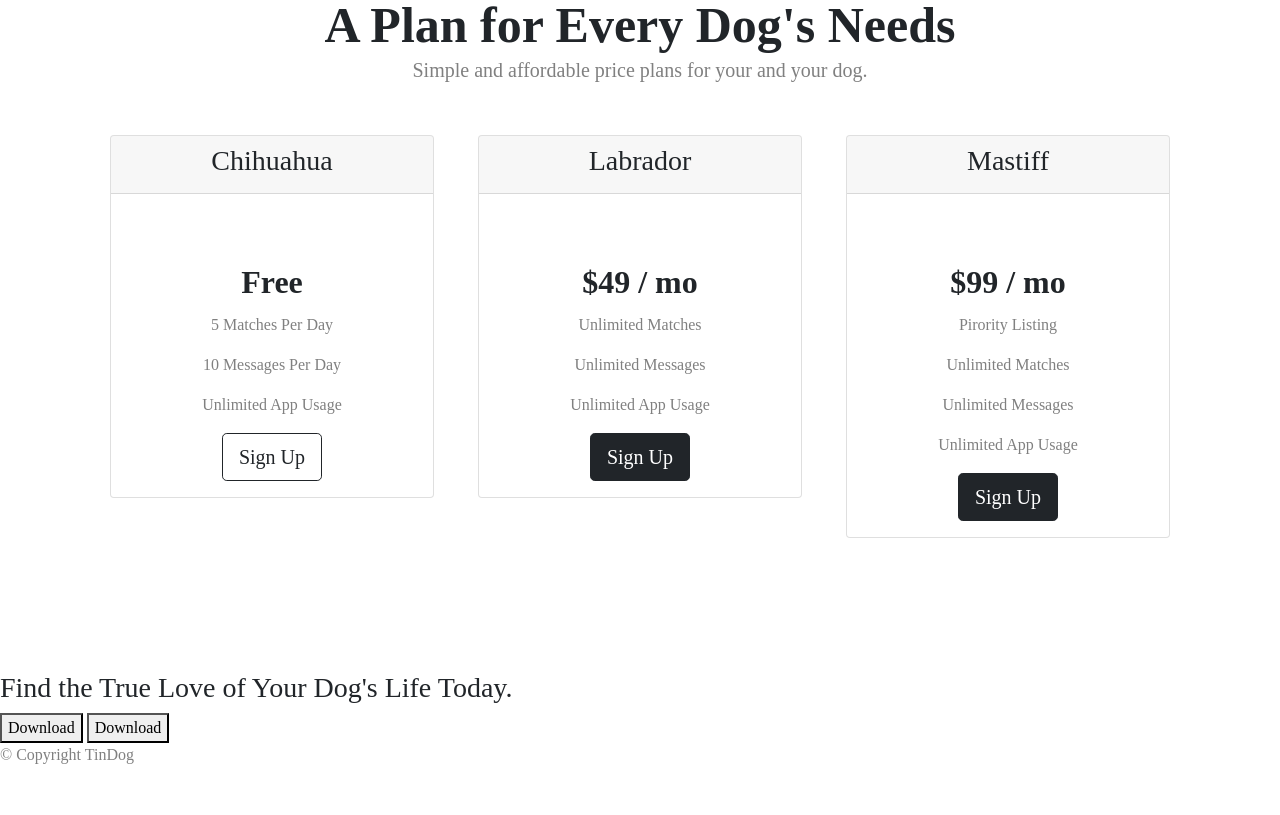
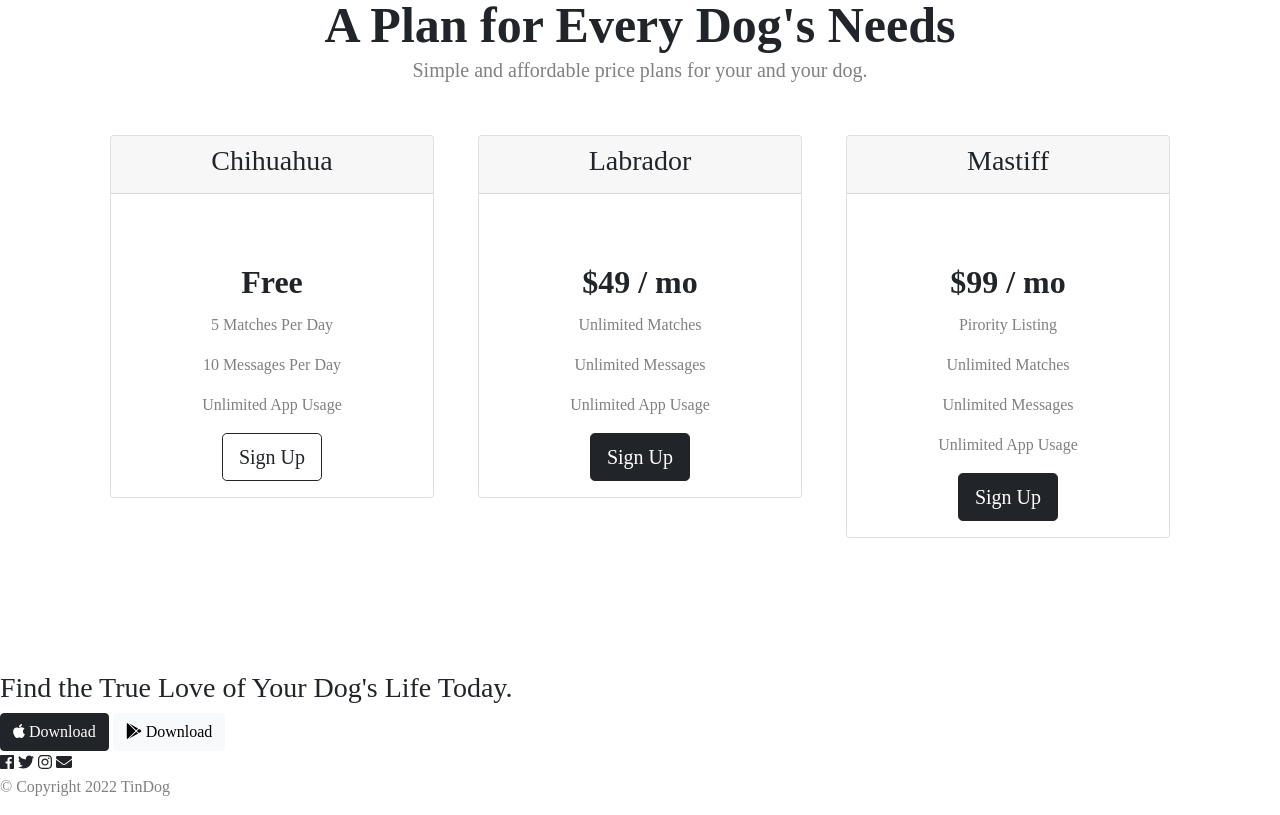
Before and after one commit to Raghujeet/tindog-clone, a plain HTML site: page index.html in a window 1280 px wide. Shown: the part 1401-2216 px from the top of the page. Before the commit the page ends 2184 px from the top, so only its background shows below. Drawn offline with nearby package versions, Linux system fonts and the light colour scheme; files whose address does not match are found by name.

Commit message:
Update index.html

```diff
--- a/index.html
+++ b/index.html
@@ -16,7 +16,7 @@
   <!-- Google Font -->
   <link href="https://fonts.googleapis.com/css2?family=Montserrat:wght@100&family=Sacramento&family=Ubuntu:wght@300;500&display=swap" rel="stylesheet">
   <!-- CSS stylesheet -->
-  <link rel="stylesheet" href=" C:\Users\Music World\Desktop\Web Development\Bootstrap-installation\TinDog-Start-master\css\styles.css">
+  <link rel="stylesheet" href="C:\Users\Karamjeet\Desktop\Web development\TinDog-Start-master\css\styles.css">
 </head>
 
 <body>
@@ -31,13 +31,13 @@
         <div class="collapse navbar-collapse" id="navbarTogglerDemo01">
           <ul class="navbar-nav ms-auto">
             <li class="nav-item">
-              <a class="nav-link" href="">Contect</a>
+              <a class="nav-link" href="#footer">Contect</a>
             </li>
             <li class="nav-item">
-              <a class="nav-link" href="">Pricing</a>
+              <a class="nav-link" href="#pricing">Pricing</a>
             </li>
             <li class="nav-item">
-              <a class="nav-link" href="">Download</a>
+              <a class="nav-link" href="#cta">Download</a>
             </li>
           </ul>
         </div>
@@ -50,7 +50,7 @@
           <button type="button" class="btn btn-outline-light btn-lg Download-button"><i class="fab fa-google-play"></i> Download</button>
         </div>
         <!-- Title-image -->
-        <div class="col-lg-6 ">
+        <div class="col-lg-6 Title-con">
           <img class="Title-image" src="images/iphone6.png" alt="iphone-mockup">
         </div>
       </div>
@@ -175,13 +175,22 @@
 
   <!-- Call to Action -->
   <section id="cta">
-    <h3>Find the True Love of Your Dog's Life Today.</h3>
-    <button type="button">Download</button>
-    <button type="button">Download</button>
+    <div class=" ">
+      <h3 class="cta-h3">Find the True Love of Your Dog's Life Today.</h3>
+      <button class=" btn btn-dark button-cta" type="button"><i class="fab fa-apple"></i> Download</button>
+      <button class=" btn btn-light button-cta" type="button"><i class="fab fa-google-play"></i> Download</button>
+
+    </div>
+
   </section>
   <!-- Footer -->
   <footer id="footer">
-    <p>© Copyright TinDog</p>
+    <i class="social-icon fab fa-facebook"></i>
+    <i class="social-icon fab fa-twitter"></i>
+    <i class="social-icon fab fa-instagram"></i>
+    <i class="social-icon fas fa-envelope"></i>
+
+    <p>© Copyright 2022 TinDog</p>
   </footer>
 </body>
 
```
